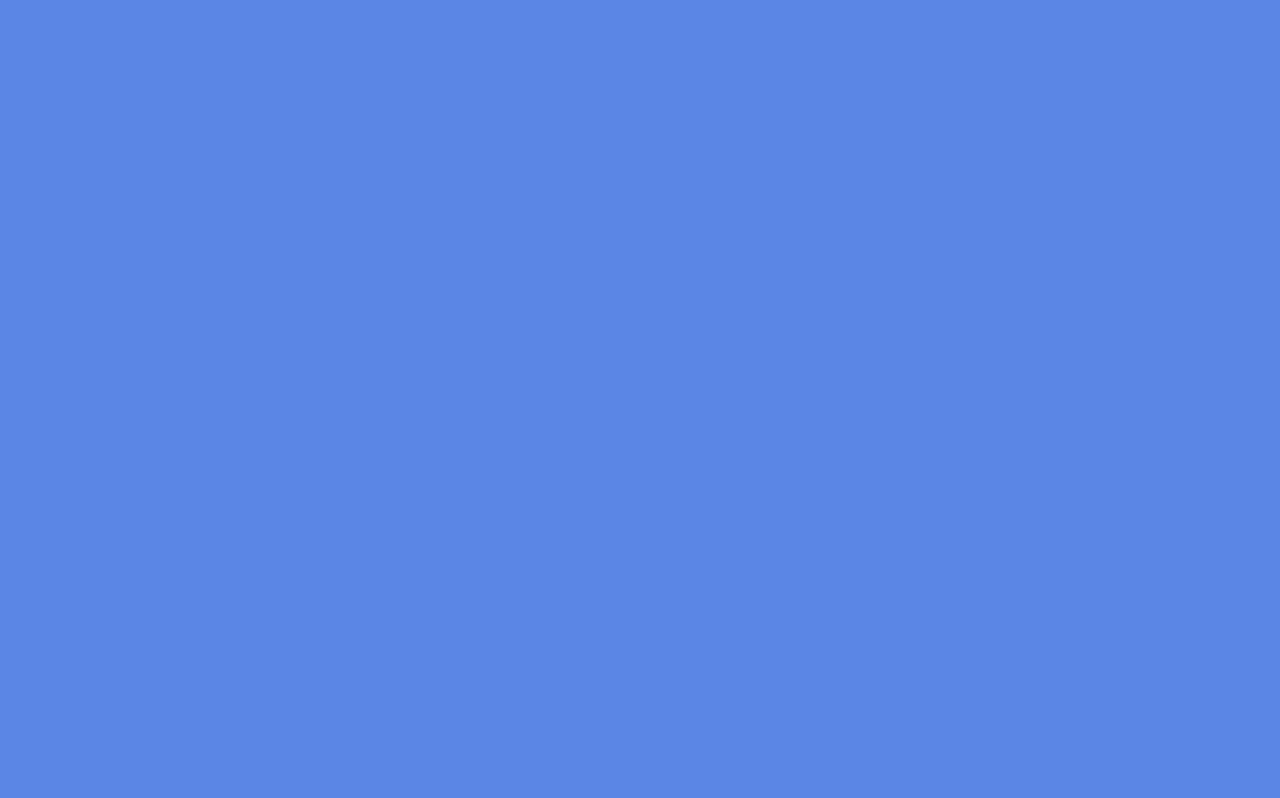
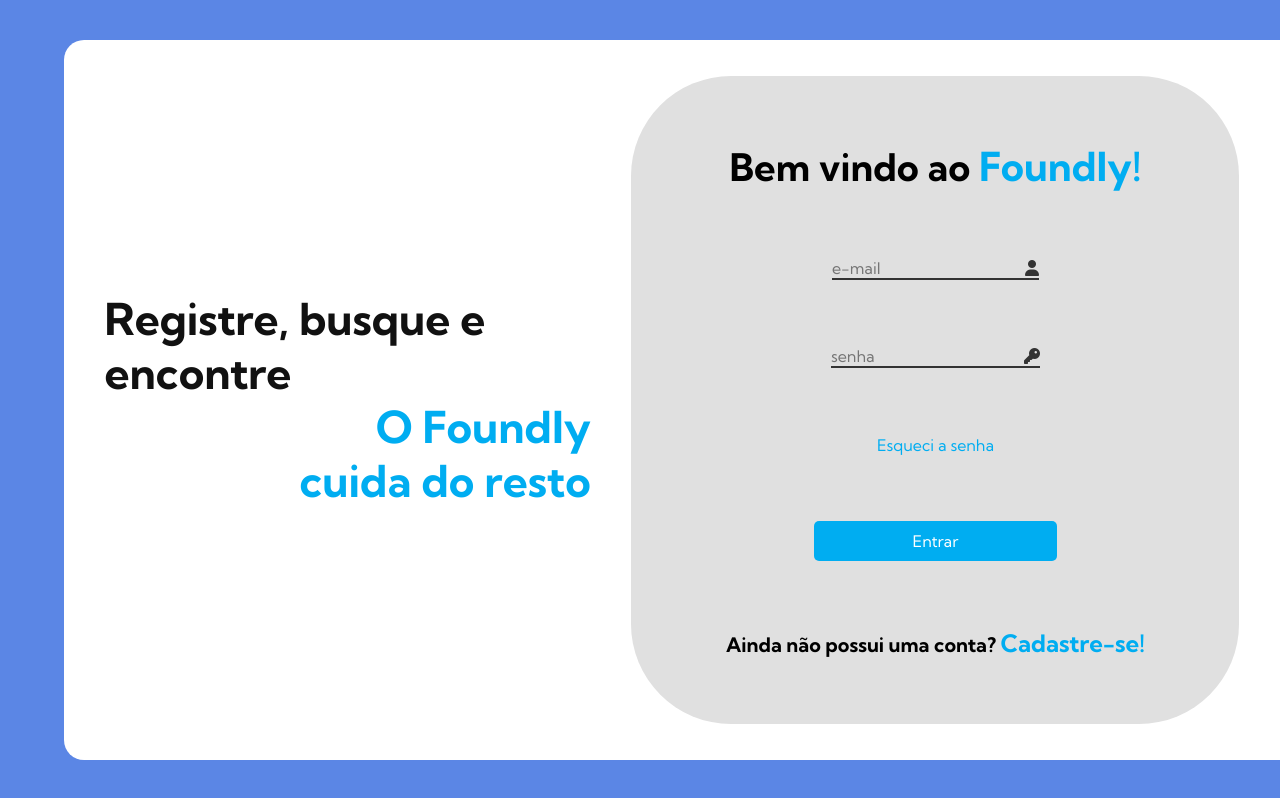
Before and after one commit to EduardoLopes085/Foundly, a React (Vite) app: page / in a window 1280 px wide. Before the commit this address had no page. Built offline with nearby package versions, Linux system fonts and the light colour scheme.

Commit message:
botao de cadastro leva ate a página de cadastro

```diff
--- a/src/App.jsx
+++ b/src/App.jsx
@@ -12,11 +12,11 @@
     <>
       <Router>
         <Routes>
-
+          <Route path="/" element={<LoginPage/>} />
           <Route path="/register" element={<RegisterPage/>} />
 
         </Routes>
-    </Router>
+      </Router>
     </>
   )
 }
--- a/src/components/loginForm/login.jsx
+++ b/src/components/loginForm/login.jsx
@@ -1,4 +1,6 @@
 import '../loginForm/login.css'
+import { Link } from 'react-router-dom';
+
 
 
 function LoginForm(){
@@ -42,7 +44,7 @@
 
 
                 <div className="login-form-title-botton">
-                    <h1>Ainda não possui uma conta? <span> <a href="http://google.com.br" target='_blank'>Cadastre-se!</a> </span></h1>
+                    <h1>Ainda não possui uma conta? <span> <Link to="/register">Cadastre-se!</Link> </span> </h1>
                 </div>
             </form>
         </div>
--- a/src/components/registerForm/register.jsx
+++ b/src/components/registerForm/register.jsx
@@ -12,8 +12,6 @@
                     <h2>O Foundly <br /> cuida do resto</h2>
                 </div>
             </div>
-
-
 
 
             <form action="" className='register-form'>
```
